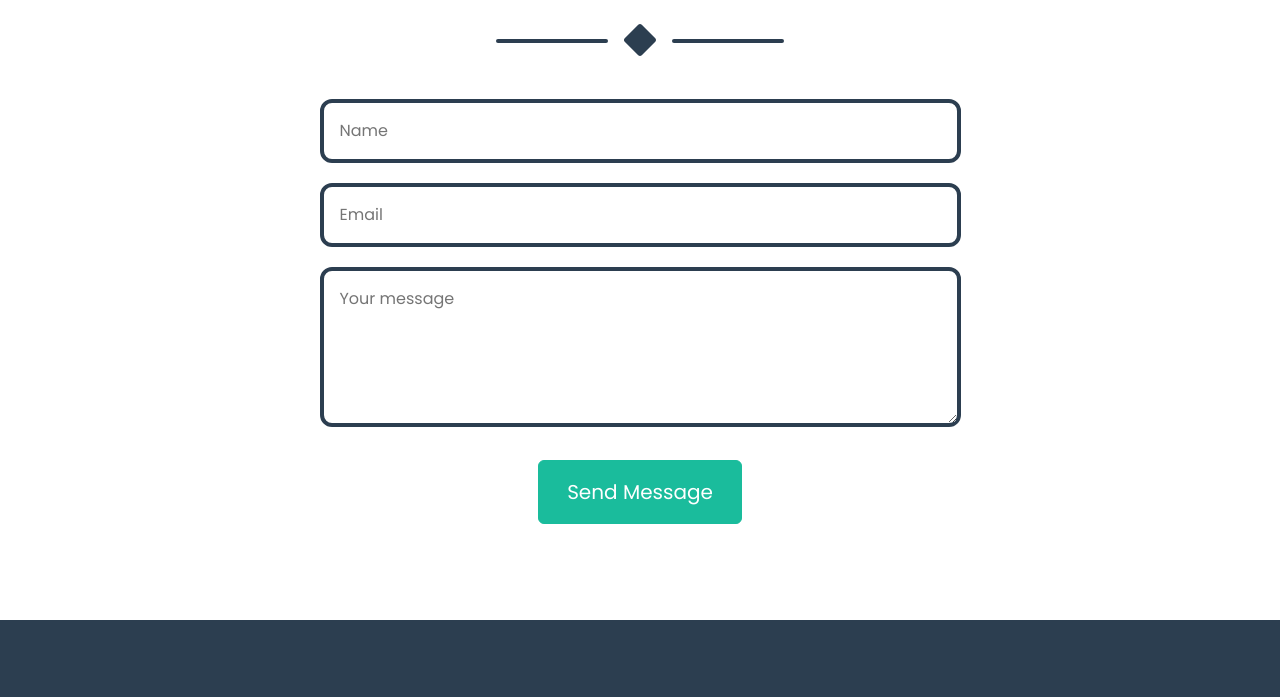
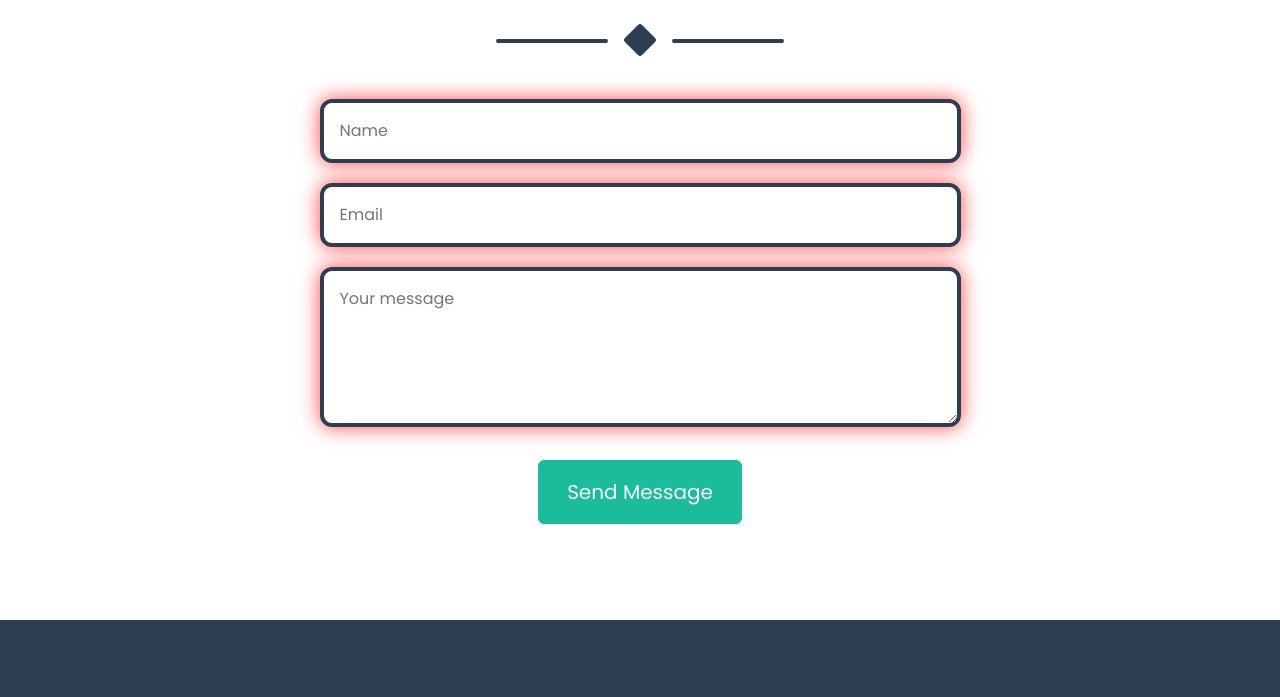
Before and after one commit to DD21S/DD21S.github.io, a plain HTML site: page index.html in a window 1280 px wide. Shown: the part 2783-3480 px from the top of the page. Drawn offline with nearby package versions, Linux system fonts and the light colour scheme.

Commit message:
styles form modified

```diff
--- a/css/styles.css
+++ b/css/styles.css
@@ -227,6 +227,17 @@ body {
 .contact input:focus, .contact textarea:focus {
   outline: none;
 }
+.contact input:invalid, .contact textarea:invalid {
+  -webkit-box-shadow: 0px 0px 20px 0px rgba(255,71,71,1);
+  -moz-box-shadow: 0px 0px 20px 0px rgba(255,71,71,1);
+  box-shadow: 0px 0px 20px 0px rgba(255,71,71,1);
+}
+.contact input:focus:invalid, .contact textarea:focus:invalid {
+  box-shadow: none;
+}
+.contact input:valid, .contact textarea:valid {
+  box-shadow: none;
+}
 .contact textarea {
   height: 10rem;
 }
```
